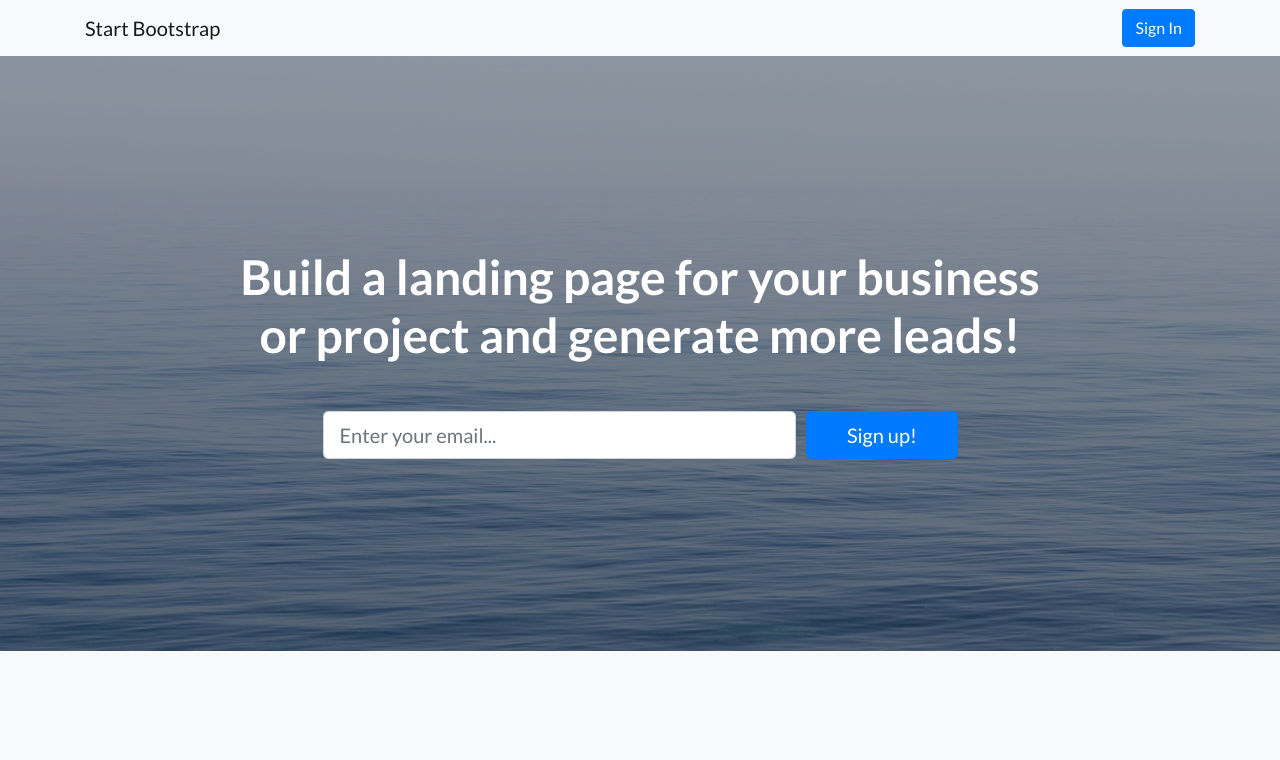
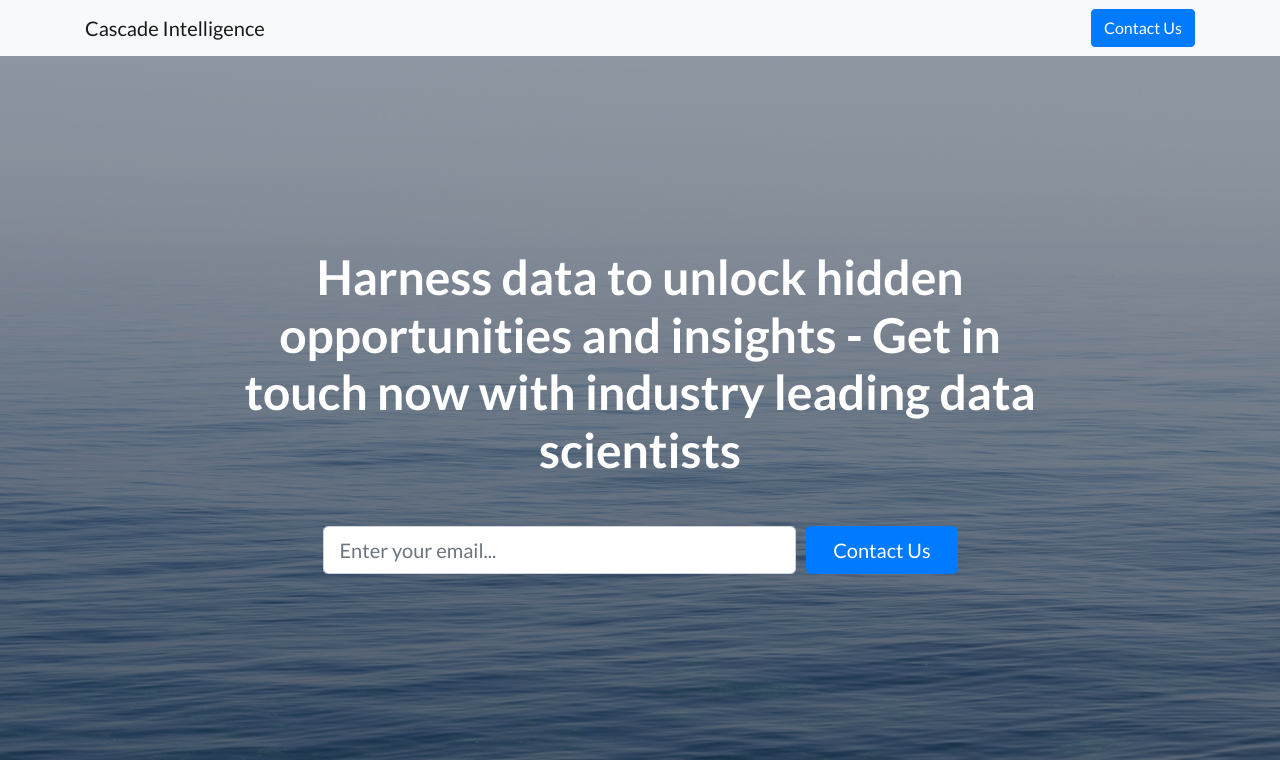
Before and after one commit to cuffery/cascadeintelligence, a website: page index.html in a window 1280 px wide. Shown: the top 760 px of the page. Drawn offline with Linux system fonts and the light colour scheme.

Commit message:
content change

```diff
--- a/index.html
+++ b/index.html
@@ -8,7 +8,7 @@
     <meta name="description" content="">
     <meta name="author" content="">
 
-    <title>Landing Page - Start Bootstrap Theme</title>
+    <title>Cascade Intelligence - Bespoke Data Analytics Consulting</title>
 
     <!-- Bootstrap core CSS -->
     <link href="vendor/bootstrap/css/bootstrap.min.css" rel="stylesheet">
@@ -28,8 +28,8 @@
     <!-- Navigation -->
     <nav class="navbar navbar-light bg-light static-top">
       <div class="container">
-        <a class="navbar-brand" href="#">Start Bootstrap</a>
-        <a class="btn btn-primary" href="#">Sign In</a>
+        <a class="navbar-brand" href="#">Cascade Intelligence</a>
+        <a class="btn btn-primary" href="#">Contact Us</a>
       </div>
     </nav>
 
@@ -39,7 +39,7 @@
       <div class="container">
         <div class="row">
           <div class="col-xl-9 mx-auto">
-            <h1 class="mb-5">Build a landing page for your business or project and generate more leads!</h1>
+            <h1 class="mb-5">Harness data to unlock hidden opportunities and insights - Get in touch now with industry leading data scientists </h1>
           </div>
           <div class="col-md-10 col-lg-8 col-xl-7 mx-auto">
             <form>
@@ -48,7 +48,7 @@
                   <input type="email" class="form-control form-control-lg" placeholder="Enter your email...">
                 </div>
                 <div class="col-12 col-md-3">
-                  <button type="submit" class="btn btn-block btn-lg btn-primary">Sign up!</button>
+                  <button type="submit" class="btn btn-block btn-lg btn-primary">Contact Us</button>
                 </div>
               </div>
             </form>
@@ -136,14 +136,14 @@
             <div class="testimonial-item mx-auto mb-5 mb-lg-0">
               <img class="img-fluid rounded-circle mb-3" src="img/testimonials-2.jpg" alt="">
               <h5>Fred S.</h5>
-              <p class="font-weight-light mb-0">"Bootstrap is amazing. I've been using it to create lots of super nice landing pages."</p>
+              <p class="font-weight-light mb-0">"Cascade Intelligence is amazing. I've been heeding its advice on logging, structuring and teasing out insights that I never knew were possible."</p>
             </div>
           </div>
           <div class="col-lg-4">
             <div class="testimonial-item mx-auto mb-5 mb-lg-0">
               <img class="img-fluid rounded-circle mb-3" src="img/testimonials-3.jpg" alt="">
               <h5>Sarah	W.</h5>
-              <p class="font-weight-light mb-0">"Thanks so much for making these free resources available to us!"</p>
+              <p class="font-weight-light mb-0">"Thanks so much for instilling the data-driven decision making culture in every one of us!"</p>
             </div>
           </div>
         </div>
@@ -156,7 +156,7 @@
       <div class="container">
         <div class="row">
           <div class="col-xl-9 mx-auto">
-            <h2 class="mb-4">Ready to get started? Sign up now!</h2>
+            <h2 class="mb-4">Ready to get started? Contact us today!</h2>
           </div>
           <div class="col-md-10 col-lg-8 col-xl-7 mx-auto">
             <form>
@@ -165,7 +165,7 @@
                   <input type="email" class="form-control form-control-lg" placeholder="Enter your email...">
                 </div>
                 <div class="col-12 col-md-3">
-                  <button type="submit" class="btn btn-block btn-lg btn-primary">Sign up!</button>
+                  <button type="submit" class="btn btn-block btn-lg btn-primary">Contact us!</button>
                 </div>
               </div>
             </form>
@@ -196,7 +196,7 @@
                 <a href="#">Privacy Policy</a>
               </li>
             </ul>
-            <p class="text-muted small mb-4 mb-lg-0">&copy; Your Website 2018. All Rights Reserved.</p>
+            <p class="text-muted small mb-4 mb-lg-0">&copy; Cascade Intelligence 2018. All Rights Reserved.</p>
           </div>
           <div class="col-lg-6 h-100 text-center text-lg-right my-auto">
             <ul class="list-inline mb-0">
```
